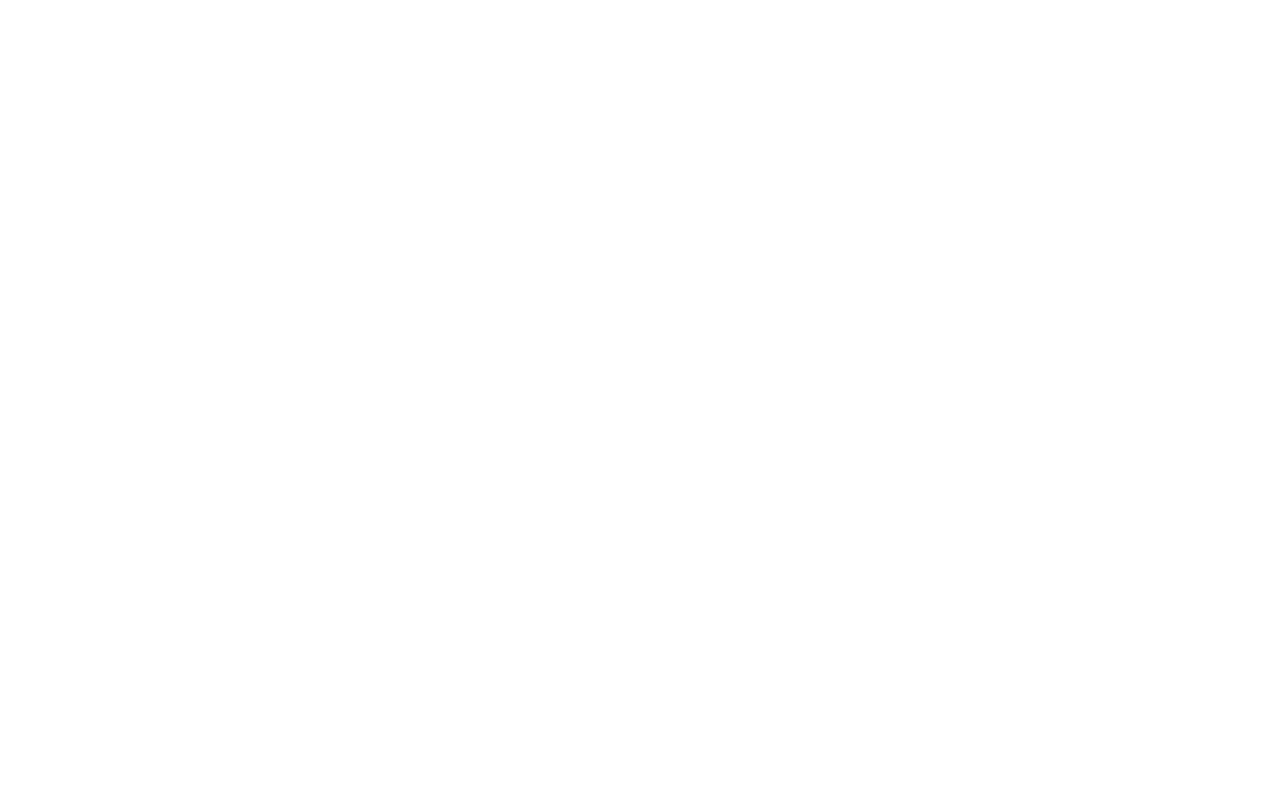
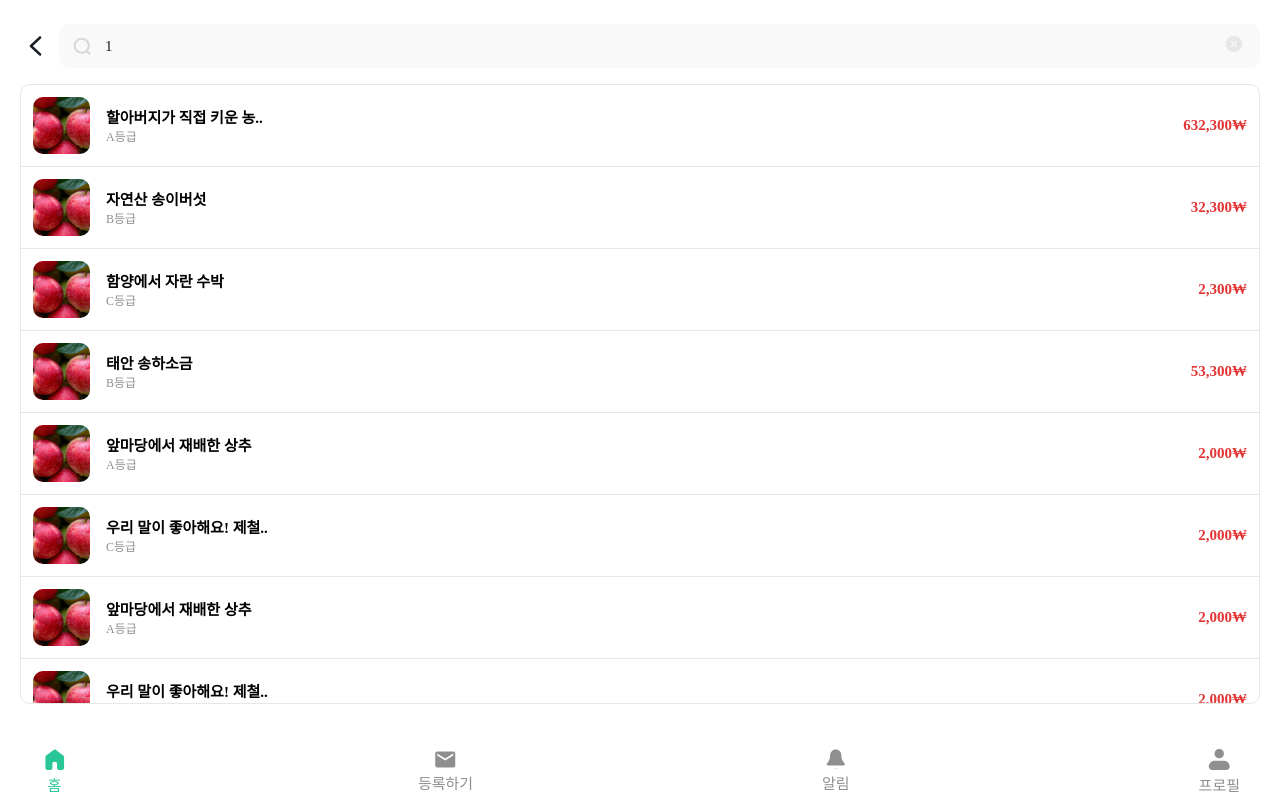
Before and after one commit to hackersground-kr/hg-FiveSelves, a React (Create React App) app: page /search-result/1 in a window 1280 px wide. Before the commit this address had no page. Built offline with nearby package versions, Linux system fonts and the light colour scheme; a web font is replaced by a local one.

Commit message:
asdfkjskldjfls

```diff
--- a/src/components/MenuBar/style.ts
+++ b/src/components/MenuBar/style.ts
@@ -3,7 +3,7 @@ import styled from 'styled-components';
 
 export const MenuBar_Container = styled.div`
   width: 100vw;
-  height: 90px;
+  height: 60px;
   display: flex;
   flex-direction: row;
   justify-content: space-between;
@@ -12,7 +12,7 @@ export const MenuBar_Container = styled.div`
   z-index: 9999;
   bottom: 0px;
   right: 0;
-  padding: 0 40px 20px 40px;
+  padding: 0 40px;
   background-color: ${theme.uncategorized.White};
 `;
 
--- a/src/components/SearchBar/index.tsx
+++ b/src/components/SearchBar/index.tsx
@@ -1,5 +1,5 @@
-/*eslint-disable*/
-import React, { InputHTMLAttributes, useState } from 'react';
+import React, { forwardRef, useEffect } from 'react';
+import { useNavigate, useParams } from 'react-router-dom';
 import * as _ from './style';
 import Search from 'assets/icon/Search';
 import X from 'assets/icon/X';
@@ -10,7 +10,17 @@ interface OwnProps {
   setSearchInput: React.Dispatch<React.SetStateAction<string>>;
 }
 
-const SearchBar = ({ searchInput, setSearchInput }: OwnProps) => {
+const SearchBar = forwardRef<HTMLInputElement, OwnProps>(
+  ({ searchInput, setSearchInput }, ref) => {
+    const navigate = useNavigate();
+    const { product } = useParams<{ product: string }>();
+
+    useEffect(() => {
+      if (product) {
+        setSearchInput(product);
+      }
+    }, [product, setSearchInput]);
+
     const handleSearch = (e: React.ChangeEvent<HTMLInputElement>) => {
       setSearchInput(e.target.value);
     };
@@ -19,15 +29,30 @@ const SearchBar = ({ searchInput, setSearchInput }: OwnProps) => {
       setSearchInput('');
     };
 
+    const handleSearchBarClick = () => {
+      navigate('/search-history');
+    };
+
+    const handleKeyDown = (e: React.KeyboardEvent<HTMLInputElement>) => {
+      if (e.key === 'Enter') {
+        navigate(`/search-result/${searchInput}`);
+      }
+    };
+
+    const isSearchResult =
+      window.location.pathname.startsWith('/search-result/');
+
     return (
-    <_.SearchBar_Layout>
-      {searchInput && <BackIcon />}
+      <_.SearchBar_Layout onClick={handleSearchBarClick}>
+        {isSearchResult && <BackIcon />}
         <_.SearchBar_Container>
           <Search />
           <_.SearchBar_Input
+            ref={ref}
             placeholder="상품명, 태그 등"
             value={searchInput}
             onChange={handleSearch}
+            onKeyDown={handleKeyDown}
           />
           <div onClick={handleClearInput}>
             <X />
@@ -35,6 +60,7 @@ const SearchBar = ({ searchInput, setSearchInput }: OwnProps) => {
         </_.SearchBar_Container>
       </_.SearchBar_Layout>
     );
-};
+  }
+);
 
 export default SearchBar;
--- a/src/data/itemList.ts
+++ b/src/data/itemList.ts
@@ -38,5 +38,53 @@ export const itemList = [
     title: '우리 말이 좋아해요! 제철..',
     grade: 'C등급',
     price: '2,000₩'
+  },
+  {
+    image: Apple,
+    title: '앞마당에서 재배한 상추',
+    grade: 'A등급',
+    price: '2,000₩'
+  },
+  {
+    image: Apple,
+    title: '우리 말이 좋아해요! 제철..',
+    grade: 'C등급',
+    price: '2,000₩'
+  },
+  {
+    image: Apple,
+    title: '앞마당에서 재배한 상추',
+    grade: 'A등급',
+    price: '2,000₩'
+  },
+  {
+    image: Apple,
+    title: '우리 말이 좋아해요! 제철..',
+    grade: 'C등급',
+    price: '2,000₩'
+  },
+  {
+    image: Apple,
+    title: '앞마당에서 재배한 상추',
+    grade: 'A등급',
+    price: '2,000₩'
+  },
+  {
+    image: Apple,
+    title: '우리 말이 좋아해요! 제철..',
+    grade: 'C등급',
+    price: '2,000₩'
+  },
+  {
+    image: Apple,
+    title: '앞마당에서 재배한 상추',
+    grade: 'A등급',
+    price: '2,000₩'
+  },
+  {
+    image: Apple,
+    title: '우리 말이 좋아해요! 제철..',
+    grade: 'C등급',
+    price: '2,000₩'
   }
 ];
--- a/src/pages/GoodsDetail/index.tsx
+++ b/src/pages/GoodsDetail/index.tsx
@@ -4,8 +4,8 @@ import * as S from './style';
 import Bookmark from 'assets/icon/Bookmark';
 import BackIcon from 'assets/icon/BackIcon';
 import Tomato1 from 'assets/image/Tomato.png';
-import Tomato2 from 'assets/image/Tomato2.png'
-import Tomato3 from 'assets/image/Tomato3.png'
+import Tomato2 from 'assets/image/Tomato2.png';
+import Tomato3 from 'assets/image/Tomato3.png';
 import { Carousel } from 'react-responsive-carousel';
 import { useNavigate } from 'react-router-dom';
 
--- /dev/null
+++ b/src/pages/History/index.tsx
@@ -0,0 +1,39 @@
+import React, { useState, useEffect, useRef } from 'react';
+import * as _ from './style';
+import SmallX from 'assets/icon/SmallX';
+import SearchBar from 'components/SearchBar';
+import { useParams } from 'react-router-dom';
+
+const History = () => {
+  const { product } = useParams<{ product: string }>();
+  const [searchInput, setSearchInput] = useState(product || '');
+  const inputRef = useRef<HTMLInputElement>(null);
+
+  useEffect(() => {
+    if (inputRef.current) {
+      inputRef.current.focus();
+    }
+  }, []);
+
+  return (
+    <_.History_Layout>
+      <SearchBar
+        ref={inputRef}
+        searchInput={searchInput}
+        setSearchInput={setSearchInput}
+      />
+      <_.History_Top>
+        <_.History_Latest>최근 검색어</_.History_Latest>
+        <_.History_Erase>지우기</_.History_Erase>
+      </_.History_Top>
+      <_.History_HistoryList>
+        <_.History_History>
+          <_.History_ProductName>풋사과</_.History_ProductName>
+          <SmallX />
+        </_.History_History>
+      </_.History_HistoryList>
+    </_.History_Layout>
+  );
+};
+
+export default History;
--- /dev/null
+++ b/src/pages/History/style.ts
@@ -0,0 +1,50 @@
+/*eslint-disable*/
+
+import { theme } from 'lib/utils/style/theme';
+import styled from 'styled-components';
+
+export const History_Layout = styled.div`
+  padding: 24px 20px 0;
+`;
+
+export const History_Top = styled.div`
+  display: flex;
+  padding-top: 20px;
+  width: 100%;
+  align-items: end;
+  justify-content: space-between;
+`;
+
+export const History_Latest = styled.p`
+  color: ${theme.uncategorized.Black};
+  font-size: 18px;
+  font-weight: 700;
+`;
+
+export const History_Erase = styled.p`
+  color: ${theme.uncategorized.Black};
+  font-size: 12px;
+  font-weight: 400;
+`;
+
+export const History_HistoryList = styled.div`
+  display: flex;
+  gap: 8px;
+  overflow: auto;
+  padding-top: 8px;
+`;
+
+export const History_History = styled.div`
+  display: flex;
+  padding: 8px 10px 8px 14px;
+  border-radius: 20px;
+  align-items: center;
+  gap: 6px;
+  border: 1px solid ${theme.grey[200]};
+`;
+
+export const History_ProductName = styled.p`
+  color: ${theme.uncategorized.Black};
+  font-size: 15px;
+  font-weight: 400;
+`;
--- a/src/pages/Main/index.tsx
+++ b/src/pages/Main/index.tsx
@@ -1,5 +1,3 @@
-/* eslint-disable */
-
 import React, { useState } from 'react';
 import * as _ from './style';
 import SearchBar from 'components/SearchBar';
@@ -8,12 +6,11 @@ import { Carousel } from 'react-responsive-carousel';
 import Apple from 'assets/image/Apple.png';
 import Product from 'components/Product';
 import { itemList } from 'data/itemList';
-import SmallX from 'assets/icon/SmallX';
 import BottomNavigationBar from 'components/MenuBar';
 import { useNavigate } from 'react-router-dom';
 
 const Main = () => {
-  const navigate = useNavigate()
+  const navigate = useNavigate();
   const [currentIndex, setCurrentIndex] = useState(0);
   const [searchInput, setSearchInput] = useState('');
   const [selectState, setSelectState] = useState(1);
@@ -34,25 +31,10 @@ const Main = () => {
       </_.Main_Slide>
     ));
 
-  const renderSearchHistory = () => (
-    <>
-      <_.Main_Top>
-        <_.Main_Latest>최근 검색어</_.Main_Latest>
-        <_.Main_Erase>지우기</_.Main_Erase>
-      </_.Main_Top>
-      <_.Main_HistoryList>
-        <_.Main_History>
-          <_.Main_ProductName>풋사과</_.Main_ProductName>
-          <SmallX />
-        </_.Main_History>
-      </_.Main_HistoryList>
-    </>
-  );
-
   const renderProductList = () => (
     <_.Main_ProductList>
       {itemList.map((product, index) => (
-        <div onClick={() => navigate("/goodsDetail")}>
+        <div onClick={() => navigate('/goodsDetail')}>
           <Product
             key={index}
             image={product.image}
@@ -68,10 +50,6 @@ const Main = () => {
   return (
     <_.Main_Layout>
       <SearchBar searchInput={searchInput} setSearchInput={setSearchInput} />
-      {searchInput ? (
-        renderSearchHistory()
-      ) : (
-        <>
       <_.CustomCarousel>
         <Carousel
           showArrows={false}
@@ -85,8 +63,6 @@ const Main = () => {
         </Carousel>
       </_.CustomCarousel>
       {renderProductList()}
-        </>
-      )}
       <BottomNavigationBar
         selectState={selectState}
         setSelectState={setSelectState}
--- /dev/null
+++ b/src/pages/Result/index.tsx
@@ -0,0 +1,33 @@
+/*eslint-disable*/
+import React, { useState } from 'react';
+import * as _ from './style';
+import SearchBar from 'components/SearchBar';
+import MenuBar from 'components/MenuBar';
+import { itemList } from 'data/itemList';
+import Product from 'components/Product';
+
+const Result = () => {
+  const [searchInput, setSearchInput] = useState('');
+  const [selectState, setSelectState] = useState(1);
+  const [isSearchFocused, setIsSearchFocused] = useState(false);
+
+  return (
+    <_.Result_Layout>
+      <SearchBar searchInput={searchInput} setSearchInput={setSearchInput} />
+      <_.Result_ProductList>
+        {itemList.map((product, index) => (
+          <Product
+            image={product.image}
+            title={product.title}
+            grade={product.grade}
+            price={product.price}
+          />
+        ))}
+      </_.Result_ProductList>
+
+      <MenuBar selectState={selectState} setSelectState={setSelectState} />
+    </_.Result_Layout>
+  );
+};
+
+export default Result;
--- /dev/null
+++ b/src/pages/Result/style.ts
@@ -0,0 +1,17 @@
+/*eslint-disable*/
+import { theme } from 'lib/utils/style/theme';
+import styled from 'styled-components';
+
+export const Result_Layout = styled.div`
+  padding: 24px 20px 60px;
+`;
+
+export const Result_ProductList = styled.div`
+  margin-top: 16px;
+  display: flex;
+  flex-direction: column;
+  border-radius: 10px;
+  border: 1px solid ${theme.grey[200]};
+  overflow-y: auto;
+  height: calc(100vh - 180px);
+`;
```
Also changed, not shown: src/router/index.tsx (+6 -3 lines). Lines whose indentation alone changed are shown as unchanged.
